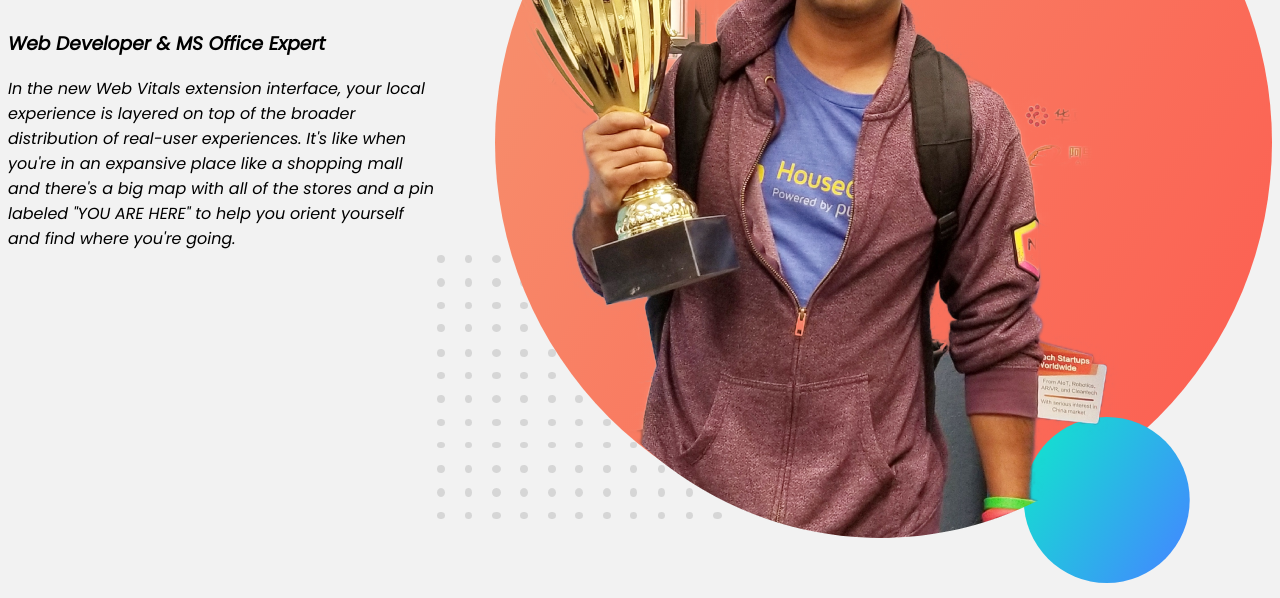
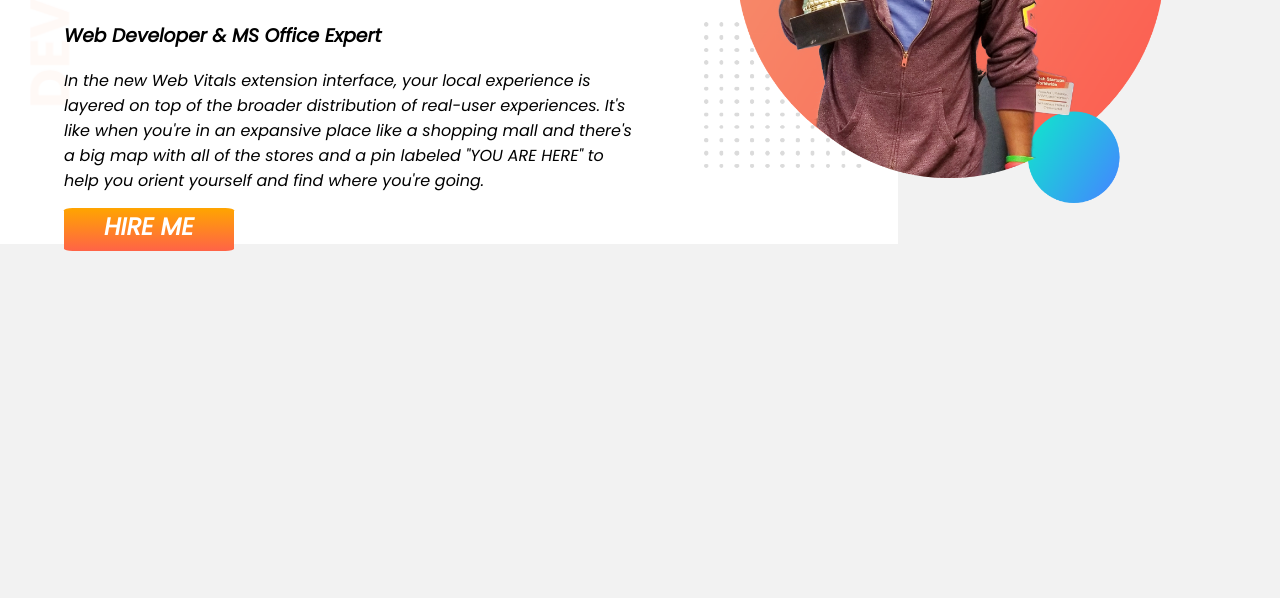
Before and after one commit to Atikhasan143/developer-portfolio, a plain HTML site: page index.html in a window 1280 px wide. Shown: the part 403-1001 px from the top of the page. After the commit the page ends 800 px from the top, so only its background shows below. Drawn offline with Linux system fonts and the light colour scheme.

Commit message:
link upgraded

```diff
--- a/index.html
+++ b/index.html
@@ -20,7 +20,7 @@
 <body>
 
     <body bgcolor="#f2f2f2">
-        <section>
+        <section class="top-banner">
             <div class="half-width">
                 <h1>Welcom To</h1>
                 <h1>
@@ -34,12 +34,16 @@
                         a shopping mall and there's a big map with all of the stores and a pin labeled "YOU ARE HERE" to
                         help you orient yourself and find where you're going.</align>
                 </p>
+                <a class="link-button" href="https://www.linkedin.com/in/md-atiqur-rahman-709348205/" /target="_blank">
+                    <font size="5">HIRE ME</font>
+                </a>
             </div>
             <div class="half-width">
                 <img src="images/jhankar.png" alt="Author: Famous web developer Jhankar Mahbub">
             </div>
         </section>
 
+
     </body>
 
 </html>
--- a/style.css
+++ b/style.css
@@ -1,5 +1,6 @@
 body{
     font-family: 'Poppins', sans-serif;
+    margin: 0%;
 }
 h1{
     font-size: 50px;
@@ -10,10 +11,22 @@ h1{
 section{
     display: flex;
 }
-.halg-width{
+.half-width{
     width: 50%;
-    padding: 5%;
+    padding-left: 5%;
 }
-.halg-width img{
-    width: 60%;
+.half-width img{
+    width: 80%;
 }
+.link-button{
+    text-decoration: none;
+    background-image: linear-gradient(orange, tomato);
+    padding: 10px 40px;
+    color: white;
+    font-weight: 800;
+    border-radius: 5%;
+}
+.top-banner{
+    background-image: url(images/top-banner.png);
+    background-repeat: no-repeat;
+}
```
